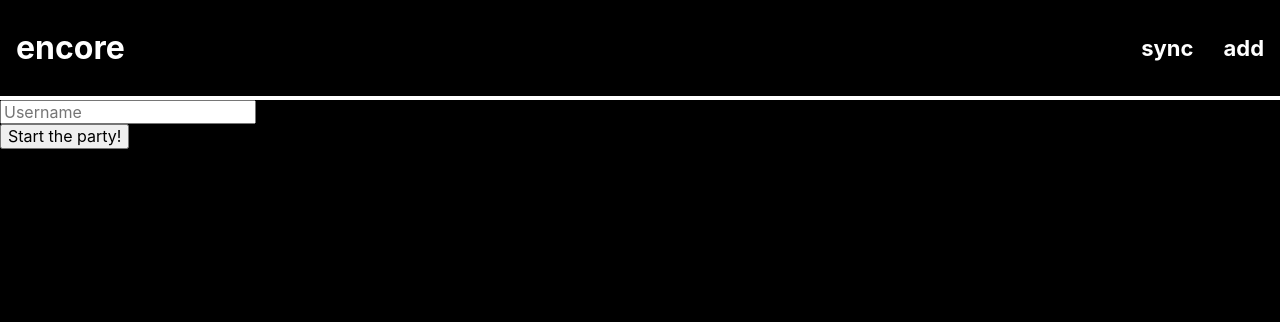
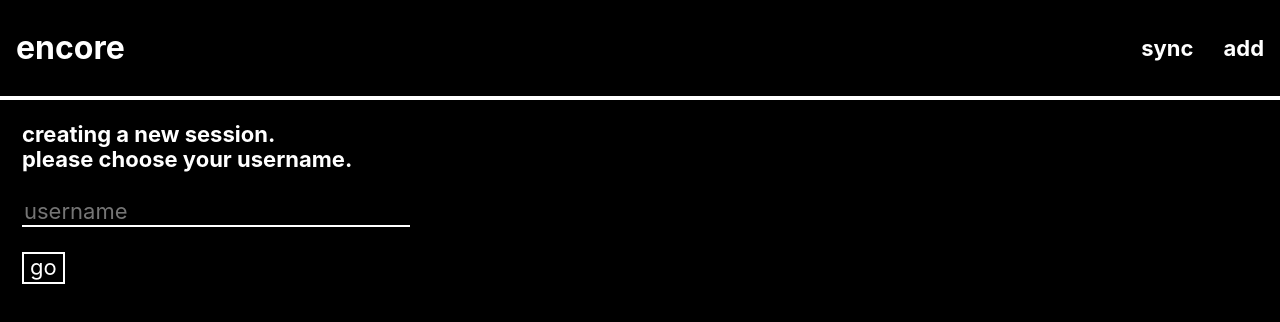
Before and after one commit to encore-fm/frontend, a React (Create React App) app: page /create in a window 1280 px wide. Shown: the top 322 px of the page. Built offline with nearby package versions, Linux system fonts and the light colour scheme.

Commit message:
implement create session view (#6)
* implement create session view

* error color

```diff
--- a/src/components/Button.js
+++ b/src/components/Button.js
@@ -1,15 +1,11 @@
-import React, {Component} from "react";
+import React from 'react';
 
-class Button extends Component {
-  render() {
-    return (
-      <div className="Button">
-        <button onClick={this.props.clickHandler}>
-          {this.props.content}
-        </button>
-      </div>
-    );
-  }
-}
+import './Button.scss';
+
+const Button = ({text, type}) => {
+  return (
+    <button className="Button" type={type}>{text}</button>
+  )
+};
 
 export default Button;
--- /dev/null
+++ b/src/components/Button.scss
@@ -0,0 +1,15 @@
+@import '../variables';
+
+.Button {
+  background-color: $background_color;
+  color: $text_color;
+  border: 2px solid white;
+
+  outline: none;
+
+  &:hover {
+    cursor: pointer;
+    background-color: $text_color;
+    color: $background_color;
+  }
+}
--- /dev/null
+++ b/src/components/DefaultTextField.js
@@ -0,0 +1,20 @@
+import React from 'react';
+
+import './DefaultTextField.scss';
+
+const DefaultTextField = ({value, onChange, placeholder, autofocus = false, error = null}) => {
+  return (
+    <div className="DefaultTextFieldWrapper">
+      <input
+        value={value}
+        className="DefaultTextField"
+        placeholder={placeholder}
+        autoFocus={autofocus}
+        onChange={onChange}
+      />
+      <div className="DefaultTextField_error">{error.description}</div>
+    </div>
+  )
+};
+
+export default DefaultTextField;
--- /dev/null
+++ b/src/components/DefaultTextField.scss
@@ -0,0 +1,20 @@
+@import "../variables";
+
+.DefaultTextFieldWrapper {
+  min-width: 250px;
+  width: 30vw;
+}
+
+.DefaultTextField {
+  color: $text_color;
+  background-color: $background_color;
+  border: 0;
+  border-bottom: 2px solid white;
+  outline: none;
+  width: 100%;
+}
+
+.DefaultTextField_error {
+  color: $error_color;
+  font-size: 12px;
+}
--- a/src/components/NameForm.js
+++ /dev/null
@@ -1,18 +0,0 @@
-import React, {Component} from "react";
-
-class NameForm extends Component {
-  render() {
-    return (
-      <div className="NameForm">
-        <form>
-          <input
-            placeholder="Username"
-            onChange={this.props.changeHandler}
-          />
-        </form>
-      </div>
-    );
-  }
-}
-
-export default NameForm;
--- a/src/containers/App.js
+++ b/src/containers/App.js
@@ -1,10 +1,10 @@
 import React, {Component} from 'react';
 import {BrowserRouter as Router, Route, Switch} from 'react-router-dom';
 
-import Create from './Create'
 import Header from '../components/Header';
 
-import WelcomeView from "../views/welcome";
+import WelcomeView from '../views/Welcome';
+import CreateSessionView from '../views/CreateSessionView';
 
 import './App.scss'
 import 'normalize.css'
@@ -17,11 +17,11 @@ class App extends Component {
           <Header/>
 
           <Switch>
-            <Route exact path="/" component={WelcomeView} />
-            <Route path="/join/:sessionID?" component={null} />
-            <Route path="/create" component={Create} />
-            <Route path="/suggest" component={null} />
-            <Route path="/profile" component={null} />
+            <Route exact path="/" component={WelcomeView}/>
+            <Route path="/join/:sessionID?" component={null}/>
+            <Route path="/create" component={CreateSessionView}/>
+            <Route path="/suggest" component={null}/>
+            <Route path="/profile" component={null}/>
           </Switch>
         </div>
       </Router>
--- /dev/null
+++ b/src/containers/CreateSessionForm.js
@@ -0,0 +1,45 @@
+import React, {useEffect, useState} from 'react';
+import {connect} from 'react-redux';
+import DefaultTextField from '../components/DefaultTextField';
+import Button from '../components/Button';
+import {createSession} from "../actions/user";
+
+const CreateSessionForm = (props) => {
+  const [username, setUsername] = useState('');
+
+  useEffect(() => {
+    const {isLogged, user} = props;
+    if (isLogged) window.location.href = user.authUrl;
+  });
+
+  const updateField = (event) => {
+    setUsername(event.target.value);
+  };
+
+  const handleSubmit = event => {
+    event.preventDefault();
+    props.dispatch(createSession(username));
+  };
+
+  return (
+    <form onSubmit={handleSubmit}>
+      <DefaultTextField
+        placeholder="username"
+        autofocus={true}
+        value={username}
+        onChange={updateField}
+        error={props.error}
+      />
+      <br/>
+      <Button type="submit" text="go"/>
+    </form>
+  )
+};
+
+export default connect(
+  state => ({
+    isLogged: state.isLogged,
+    user: state.user,
+    error: state.error
+  })
+)(CreateSessionForm);
--- a/src/variables.sass
+++ b/src/variables.sass
@@ -1,4 +1,5 @@
 
 $highlight_color: #00A2FF
+$error_color: yellow
 $background_color: #000000
 $text_color: #FFFFFF
--- /dev/null
+++ b/src/views/CreateSessionView.js
@@ -0,0 +1,19 @@
+import React from 'react';
+import ContentWrapper from '../components/ContentWrapper';
+import DefaultTextField from '../components/DefaultTextField';
+import Button from '../components/Button';
+import CreateSessionForm from "../containers/CreateSessionForm";
+
+const CreateSessionView = () => {
+  return (
+    <ContentWrapper>
+      creating a new session.<br />
+      please choose your username.<br />
+      <br />
+
+      <CreateSessionForm/>
+    </ContentWrapper>
+  )
+};
+
+export default CreateSessionView;
--- /dev/null
+++ b/src/views/Welcome.js
@@ -0,0 +1,16 @@
+import React from 'react';
+import ContentWrapper from '../components/ContentWrapper';
+import {Link} from 'react-router-dom';
+
+const WelcomeView = () => {
+  return (
+    <ContentWrapper>
+      <div>
+        this is encore.<br/>
+        <Link to="/create">create</Link> a session or <Link to={null}>join</Link>.
+      </div>
+    </ContentWrapper>
+  )
+};
+
+export default WelcomeView;
--- a/src/views/welcome.js
+++ /dev/null
@@ -1,14 +0,0 @@
-import React from 'react';
-import ContentWrapper from "../components/ContentWrapper";
-import {Link} from "react-router-dom";
-
-const WelcomeView = () => {
-  return (
-    <ContentWrapper>
-      this is encore.<br/>
-      <Link to={null}>create</Link> a session or <Link to={null}>join</Link>.
-    </ContentWrapper>
-  )
-};
-
-export default WelcomeView;
```
